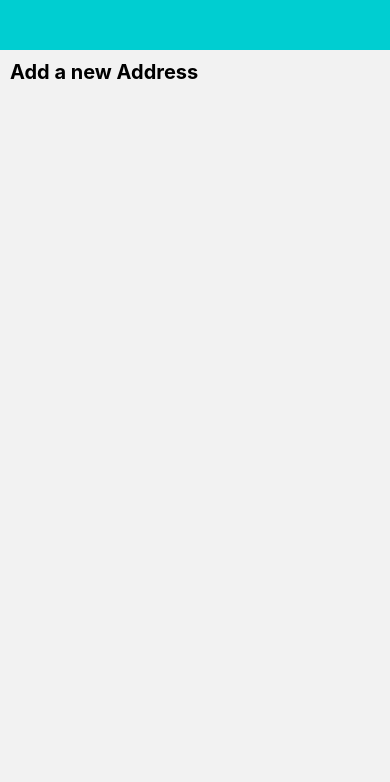
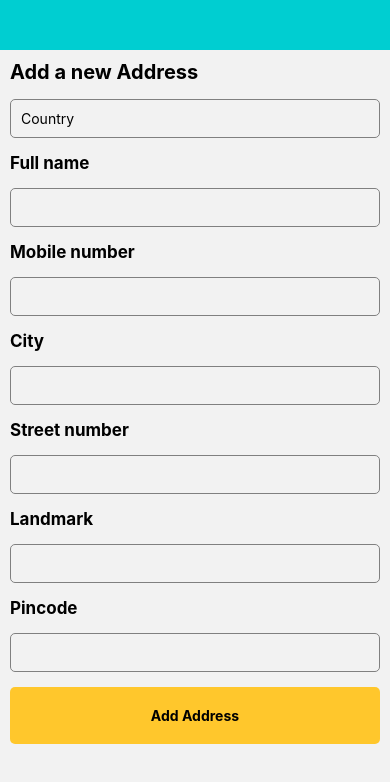
Before and after one commit to Quroz/Shop, a React Native app: screen /Address in a window 390 px wide. Shown: the top 782 px of the page. Built offline with nearby package versions, Linux system fonts and the light colour scheme; no server answers; the database is empty.

Commit message:
Implementet functions for database

```diff
--- a/App.js
+++ b/App.js
@@ -1,13 +1,16 @@
 import "react-native-gesture-handler";
 import Navigator from "./Navigator";
 import { UserProvider } from "./apps/Context/UserContext";
+import { UserDataProvider } from "./apps/Context/UserDataContext";
 import { ModalPortal } from "react-native-modals";
 export default function App() {
   return (
     <>
       <UserProvider>
-        <Navigator />
-        <ModalPortal />
+        <UserDataProvider>
+          <Navigator />
+          <ModalPortal />
+        </UserDataProvider>
       </UserProvider>
     </>
   );
--- /dev/null
+++ b/apps/Context/UserDataContext.jsx
@@ -0,0 +1,68 @@
+import React, { createContext, useState, useEffect } from 'react';
+import AsyncStorage from '@react-native-async-storage/async-storage';
+import { getDoc, doc, addDoc, collection, query, where, getDocs } from 'firebase/firestore';
+import { db } from "../../firebase"
+import { Alert } from 'react-native';
+
+export const UserDataContext = createContext();
+
+
+export const UserDataProvider = ({ children }) => {
+
+    const [userAddress, setUserAddress] = useState([])
+
+    const addUserAddress = async (country, fullName, mobileNumber, city, streetNumber, landmark, pincode) => {
+
+        if (!country || !fullName || !mobileNumber || !city || !streetNumber || !landmark || !pincode) {
+            return Alert.alert("Please fill all the fields")
+        }
+
+        try {
+            const userId = await AsyncStorage.getItem("isLoggedIn")
+            const addressesCollectionRef = collection(db, "addresses");
+            await addDoc(addressesCollectionRef, {
+                country,
+                fullName,
+                mobileNumber,
+                city,
+                streetNumber,
+                landmark,
+                pincode,
+                userId
+            });
+            setUserAddress(prevAddresses => [
+                ...prevAddresses,
+                { id: addressDocRef.id, country, fullName, mobileNumber, city, streetNumber, landmark, pincode, userId }
+            ]);
+        } catch (error) {
+            console.log(error)
+        }
+    }
+
+    const getUserAddreses = async () => {
+        try {
+            const userId = await AsyncStorage.getItem("isLoggedIn");
+            const addressesCollectionRef = collection(db, "addresses");
+            const q = query(addressesCollectionRef, where("userId", "==", userId));
+            const addressesSnapshot = await getDocs(q);
+
+            const addresses = addressesSnapshot.docs.map(doc => ({
+                id: doc.id,
+                ...doc.data()
+            }));
+            setUserAddress(addresses);
+        } catch (error) {
+            console.log(error)
+        }
+    }
+
+    useEffect(() => {
+        getUserAddreses()
+    }, [])
+
+    return (
+        <UserDataContext.Provider value={{ addUserAddress, userAddress }}>
+            {children}
+        </UserDataContext.Provider>
+    );
+};
--- a/apps/Screens/AddAddressScreen.jsx
+++ b/apps/Screens/AddAddressScreen.jsx
@@ -1,10 +1,14 @@
 import { StyleSheet, Text, View, SafeAreaView, TextInput, TouchableOpacity } from 'react-native'
-import React from 'react'
-import { Feather, AntDesign, MaterialIcons } from 'react-native-vector-icons'
+import React, { useContext } from 'react'
+import { AntDesign, MaterialIcons } from 'react-native-vector-icons'
 import { useNavigation } from '@react-navigation/native'
+import { UserDataContext } from '../Context/UserDataContext'
 
 const AddAddressScreen = () => {
     const navigation = useNavigation()
+    const { userAddress } = useContext(UserDataContext)
+
+    console.log(userAddress)
     return (
         <SafeAreaView>
             <View style={{
--- a/apps/Screens/AddressScreen.jsx
+++ b/apps/Screens/AddressScreen.jsx
@@ -1,14 +1,77 @@
 import { StyleSheet, Text, View, SafeAreaView } from 'react-native'
-import React from 'react'
+import React, { useState, useContext } from 'react'
+import { TextInput } from 'react-native'
+import { TouchableOpacity } from 'react-native'
+import { ScrollView } from 'react-native'
+import { KeyboardAvoidingView } from 'react-native'
+import { UserDataContext } from '../Context/UserDataContext'
 
 const AddressScreen = () => {
+    const [country, setCountry] = useState("")
+    const [name, setName] = useState("")
+    const [number, setNumber] = useState("")
+    const [city, setCity] = useState("")
+    const [street, setStreet] = useState("")
+    const [pincode, setPincode] = useState("")
+    const [landmark, setLandmark] = useState("")
+
+    const { addUserAddress } = useContext(UserDataContext)
+
     return (
         <SafeAreaView>
             <View style={{ backgroundColor: "#00CED1", padding: 25 }} />
-            <View style={{ padding: 10 }}>
-                <Text style={{ fontWeight: "bold", fontSize: 20 }}>Add a new Address</Text>
-            </View>
-        </SafeAreaView>
+            <ScrollView>
+                <KeyboardAvoidingView>
+                    <View style={{ padding: 10 }}>
+                        <Text style={{ fontWeight: "bold", fontSize: 20 }}>Add a new Address</Text>
+                        <TextInput placeholder='Country' style={{ borderWidth: 1, borderColor: "gray", borderRadius: 5, padding: 10, marginTop: 15 }}
+                            onChangeText={text => setCountry(text)} value={country}
+                        />
+                        <View style={{ marginTop: 15 }}>
+                            <Text style={{ fontWeight: "bold", fontSize: 17 }}>Full name</Text>
+                            <TextInput placeholder='' style={{ borderWidth: 1, borderColor: "gray", borderRadius: 5, padding: 10, marginTop: 15 }}
+                                onChangeText={text => setName(text)} value={name}
+                            />
+                        </View>
+                        <View style={{ marginTop: 15 }}>
+                            <Text style={{ fontWeight: "bold", fontSize: 17 }}>Mobile number</Text>
+                            <TextInput placeholder='' style={{ borderWidth: 1, borderColor: "gray", borderRadius: 5, padding: 10, marginTop: 15 }}
+                                onChangeText={text => setNumber(text)} value={number}
+                            />
+                        </View>
+                        <View style={{ marginTop: 15 }}>
+                            <Text style={{ fontWeight: "bold", fontSize: 17 }}>City</Text>
+                            <TextInput placeholder='' style={{ borderWidth: 1, borderColor: "gray", borderRadius: 5, padding: 10, marginTop: 15 }}
+                                onChangeText={text => setCity(text)} value={city}
+                            />
+                        </View>
+                        <View style={{ marginTop: 15 }}>
+                            <Text style={{ fontWeight: "bold", fontSize: 17 }}>Street number</Text>
+                            <TextInput placeholder='' style={{ borderWidth: 1, borderColor: "gray", borderRadius: 5, padding: 10, marginTop: 15 }}
+                                onChangeText={text => setStreet(text)} value={street}
+                            />
+                        </View>
+                        <View style={{ marginTop: 15 }}>
+                            <Text style={{ fontWeight: "bold", fontSize: 17 }}>Landmark</Text>
+                            <TextInput placeholder='' style={{ borderWidth: 1, borderColor: "gray", borderRadius: 5, padding: 10, marginTop: 15 }}
+                                onChangeText={text => setLandmark(text)} value={landmark}
+                            />
+                        </View>
+                        <View style={{ marginTop: 15 }}>
+                            <Text style={{ fontWeight: "bold", fontSize: 17 }}>Pincode</Text>
+                            <TextInput placeholder='' style={{ borderWidth: 1, borderColor: "gray", borderRadius: 5, padding: 10, marginTop: 15 }}
+                                onChangeText={text => setPincode(text)} value={pincode}
+                            />
+                        </View>
+                        <TouchableOpacity style={{ backgroundColor: "#FFC72C", padding: 20, alignItems: "center", justifyContent: "center", borderRadius: 5, marginTop: 15 }}
+                            onPress={() => addUserAddress(country, name, number, city, street, landmark, pincode)}
+                        >
+                            <Text style={{ fontWeight: "bold" }}>Add Address</Text>
+                        </TouchableOpacity>
+                    </View>
+                </KeyboardAvoidingView>
+            </ScrollView>
+        </SafeAreaView >
     )
 }
 
```
